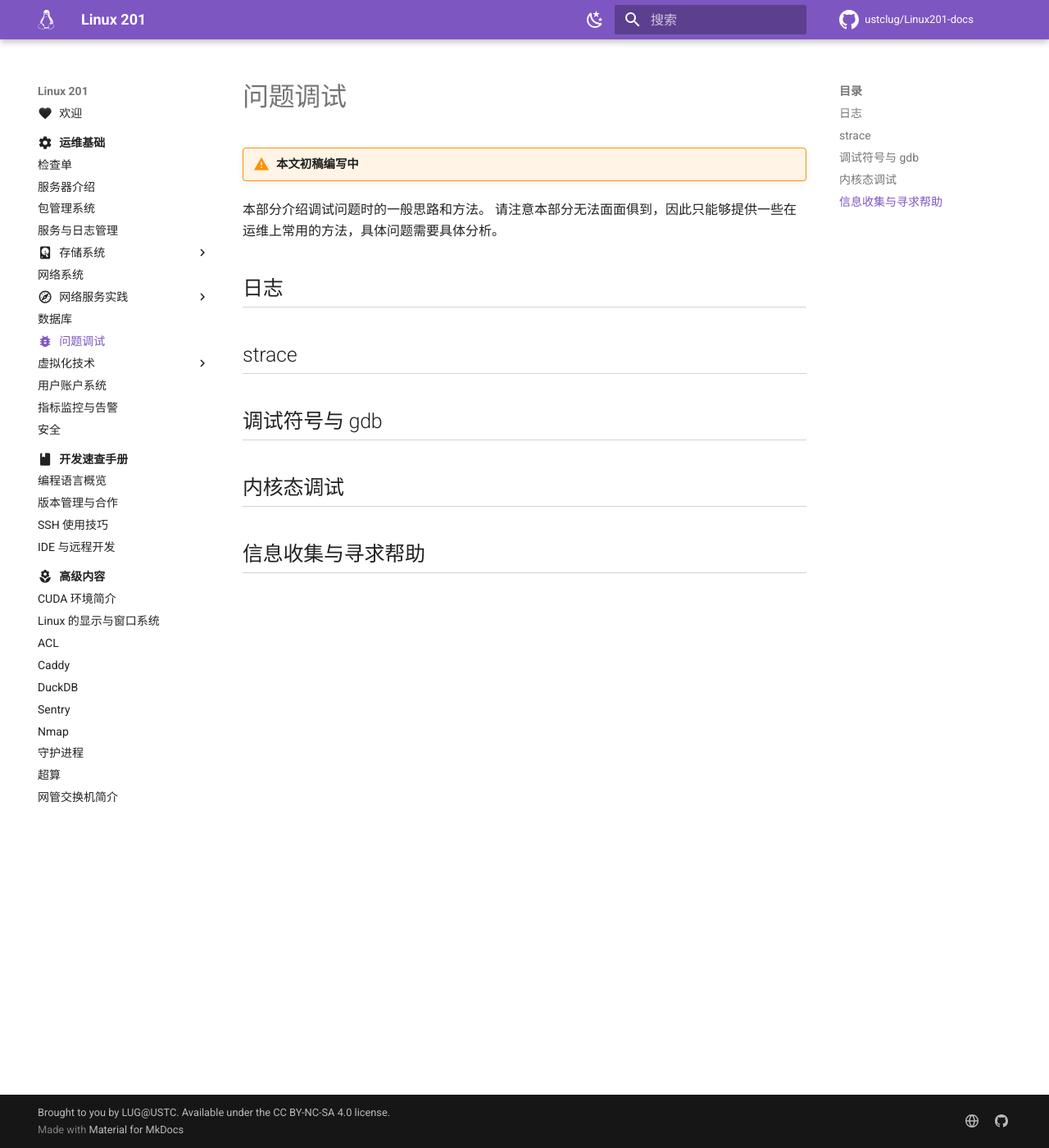
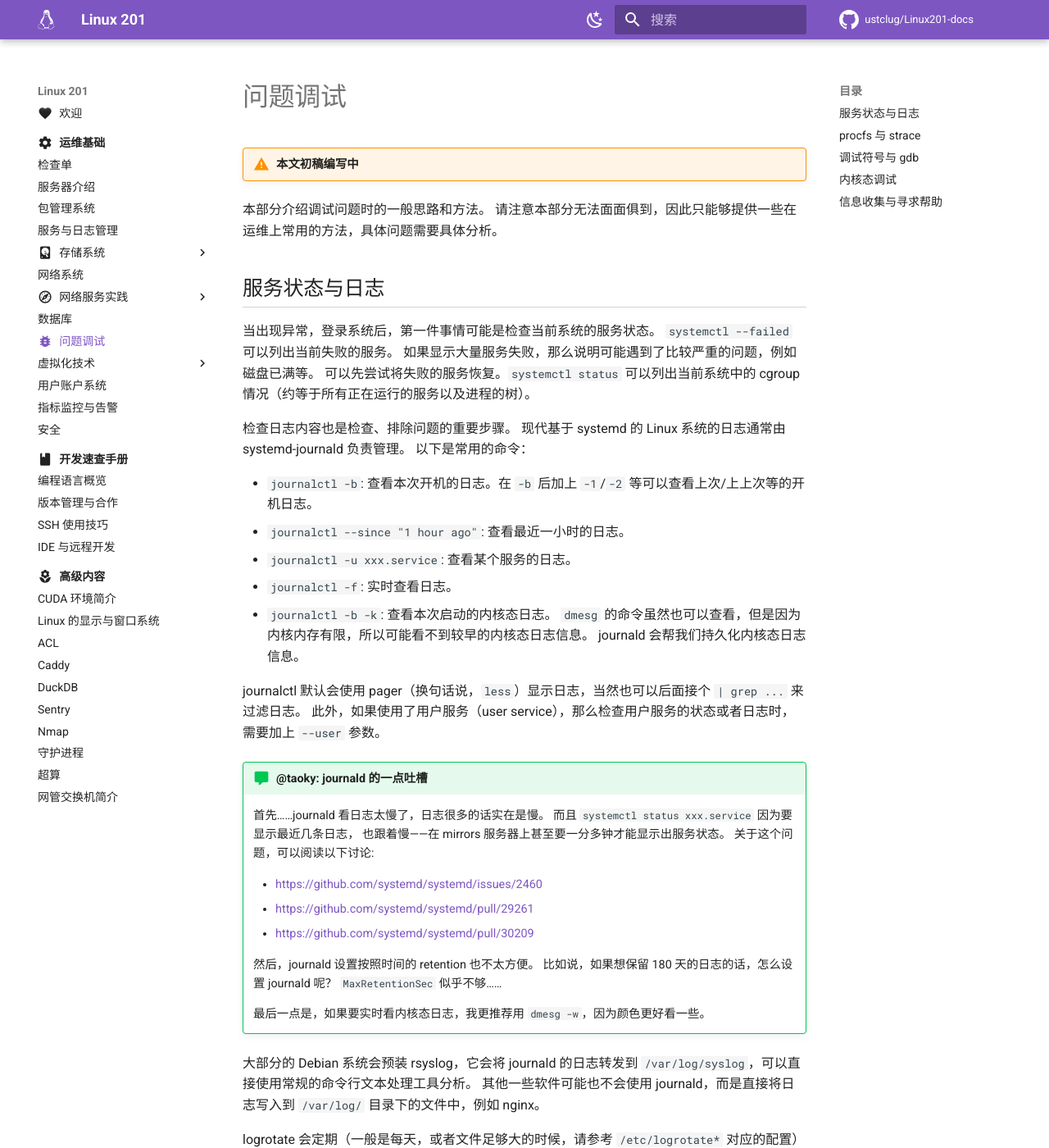
Before and after one commit to ustclug/Linux201-docs, an MkDocs documentation site: the page built from docs/ops/debug.md, in a window 1280 px wide and 1400 px high. Shown: the whole window at 82% size. Built offline with MkDocs 1.6.1 and Material for MkDocs 9.7.7, drawn with Linux system fonts in a browser that asks for light colours; comment, search, counter and statistics services are not loaded; some of the changed text lies outside the part shown.

Commit message:
ops/debug: system status, log, procfs

```diff
--- a/docs/ops/debug.md
+++ b/docs/ops/debug.md
@@ -9,9 +9,62 @@ icon: material/bug
 本部分介绍调试问题时的一般思路和方法。
 请注意本部分无法面面俱到，因此只能够提供一些在运维上常用的方法，具体问题需要具体分析。
 
-## 日志
+## 服务状态与日志 {#status-and-logs}
 
-## strace
+当出现异常，登录系统后，第一件事情可能是检查当前系统的服务状态。
+`systemctl --failed` 可以列出当前失败的服务。
+如果显示大量服务失败，那么说明可能遇到了比较严重的问题，例如磁盘已满等。
+可以先尝试将失败的服务恢复。`systemctl status` 可以列出当前系统中的 cgroup 情况（约等于所有正在运行的服务以及进程的树）。
+
+检查日志内容也是检查、排除问题的重要步骤。
+现代基于 systemd 的 Linux 系统的日志通常由 systemd-journald 负责管理。
+以下是常用的命令：
+
+- `journalctl -b`: 查看本次开机的日志。在 `-b` 后加上 `-1`/`-2` 等可以查看上次/上上次等的开机日志。
+- `journalctl --since "1 hour ago"`: 查看最近一小时的日志。
+- `journalctl -u xxx.service`: 查看某个服务的日志。
+- `journalctl -f`: 实时查看日志。
+- `journalctl -b -k`: 查看本次启动的内核态日志。
+  `dmesg` 的命令虽然也可以查看，但是因为内核内存有限，所以可能看不到较早的内核态日志信息。
+  journald 会帮我们持久化内核态日志信息。
+
+journalctl 默认会使用 pager（换句话说，`less`）显示日志，当然也可以后面接个 `| grep ...` 来过滤日志。
+此外，如果使用了用户服务（user service），那么检查用户服务的状态或者日志时，需要加上 `--user` 参数。
+
+!!! comment "@taoky: journald 的一点吐槽"
+
+    首先……journald 看日志太慢了，日志很多的话实在是慢。
+    而且 `systemctl status xxx.service` 因为要显示最近几条日志，
+    也跟着慢——在 mirrors 服务器上甚至要一分多钟才能显示出服务状态。
+    关于这个问题，可以阅读以下讨论:
+
+    - <https://github.com/systemd/systemd/issues/2460>
+    - <https://github.com/systemd/systemd/pull/29261>
+    - <https://github.com/systemd/systemd/pull/30209>
+
+    然后，journald 设置按照时间的 retention 也不太方便。
+    比如说，如果想保留 180 天的日志的话，怎么设置 journald 呢？
+    `MaxRetentionSec` 似乎不够……
+
+    最后一点是，如果要实时看内核态日志，我更推荐用 `dmesg -w`，因为颜色更好看一些。
+
+大部分的 Debian 系统会预装 rsyslog，它会将 journald 的日志转发到 `/var/log/syslog`，可以直接使用常规的命令行文本处理工具分析。
+其他一些软件可能也不会使用 journald，而是直接将日志写入到 `/var/log/` 目录下的文件中，例如 nginx。
+
+logrotate 会定期（一般是每天，或者文件足够大的时候，请参考 `/etc/logrotate*` 对应的配置）「轮转」（rotate）日志文件：
+这是一个将旧日志压缩，更旧的日志删除的过程。为了分析被压缩过的历史日志，可以使用对应压缩软件提供的工具，例如 `gz` 格式对应 `zcat`/`zgrep`，`xz` 格式对应 `xzcat`/`xzgrep`，`zst` 格式对应 `zstdcat`/`zstdgrep` 等等。
+
+## procfs 与 strace {#procfs-and-strace}
+
+`/proc`（procfs）是内核以文件系统形式向用户空间提供的查看、管理进程状态的接口。
+其中 `/proc/self` 指向了访问文件的当前进程的信息，`/proc/<pid>` 则指向了 PID 对应进程的信息。
+常关注的信息（不会直接从 `htop` 等获得的信息）有：
+
+- `cwd` 与 `exe`：程序的当前工作目录与可执行文件路径
+- `fd` 目录包含了所有程序打开的文件描述符
+- `stack`：程序在内核态的栈信息，这一项信息在程序一直处于 D 状态（不可中断睡眠）时特别有用
+
+在分析进程行为时，另一个相当有用的工具是 `strace`。它可以输出程序使用的所有系统调用信息，在调试许多问题的时候都可以提供很大的帮助。
 
 ## 调试符号与 gdb
 
```
